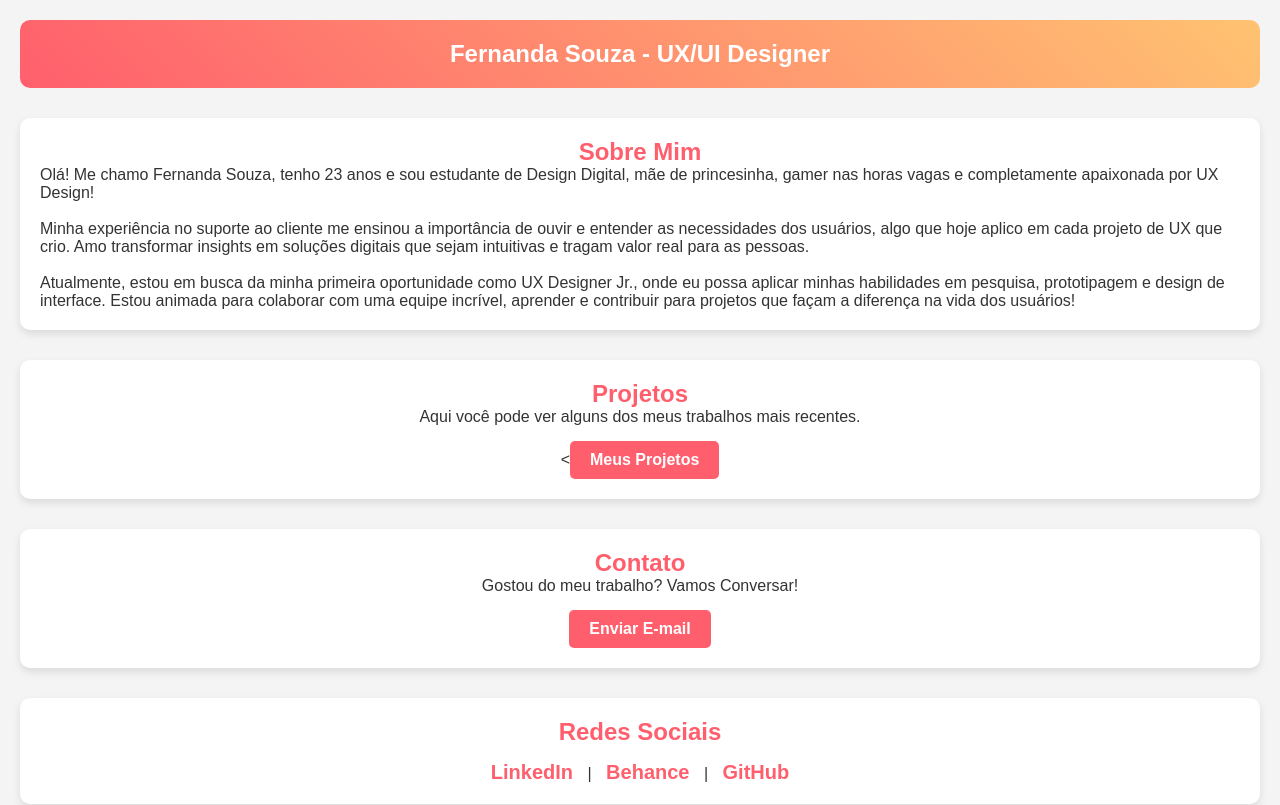
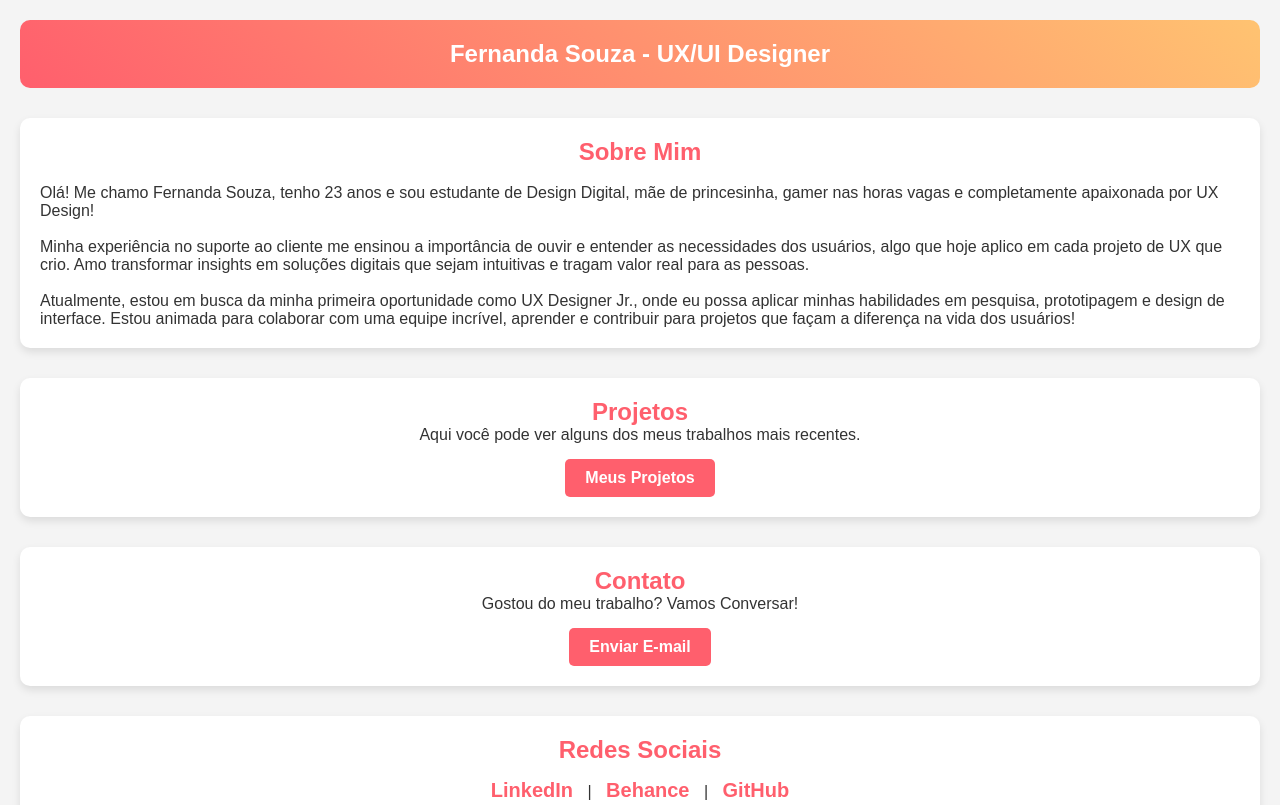
Before and after one commit to ruivosaa/portfolio, a plain HTML site: page index.html in a window 1280 px wide. Shown: the top 805 px of the page. Drawn offline with Linux system fonts and the light colour scheme.

Commit message:
Update index.html

```diff
--- a/index.html
+++ b/index.html
@@ -68,7 +68,7 @@
     <header>Fernanda Souza - UX/UI Designer</header>
 
     <section id="sobre" style="text-align: left;">
-    <h2 style="text-align: center;">Sobre Mim</h2>
+    <h2 style="text-align: center;">Sobre Mim</h2><br>
     <p>Olá! Me chamo Fernanda Souza, tenho 23 anos e sou estudante de Design Digital, mãe de princesinha, gamer nas horas vagas e completamente apaixonada por UX Design!</p><br>
     <p>Minha experiência no suporte ao cliente me ensinou a importância de ouvir e entender as necessidades dos usuários, algo que hoje aplico em cada projeto de UX que crio. Amo transformar insights em soluções digitais que sejam intuitivas e tragam valor real para as pessoas.</p><br>
     <p>Atualmente, estou em busca da minha primeira oportunidade como UX Designer Jr., onde eu possa aplicar minhas habilidades em pesquisa, prototipagem e design de interface. Estou animada para colaborar com uma equipe incrível, aprender e contribuir para projetos que façam a diferença na vida dos usuários!</p>
@@ -78,7 +78,7 @@
     <section id="projetos">
         <h2>Projetos</h2>
         <p>Aqui você pode ver alguns dos meus trabalhos mais recentes.</p>
-        <<a href="https://www.behance.net/seu-usuario" class="btn" target="_blank"> Meus Projetos</a>
+        <a href="https://www.behance.net/fernandasouza68" class="btn" target="_blank"> Meus Projetos</a>
     </section>
 
     <section id="contato">
```
